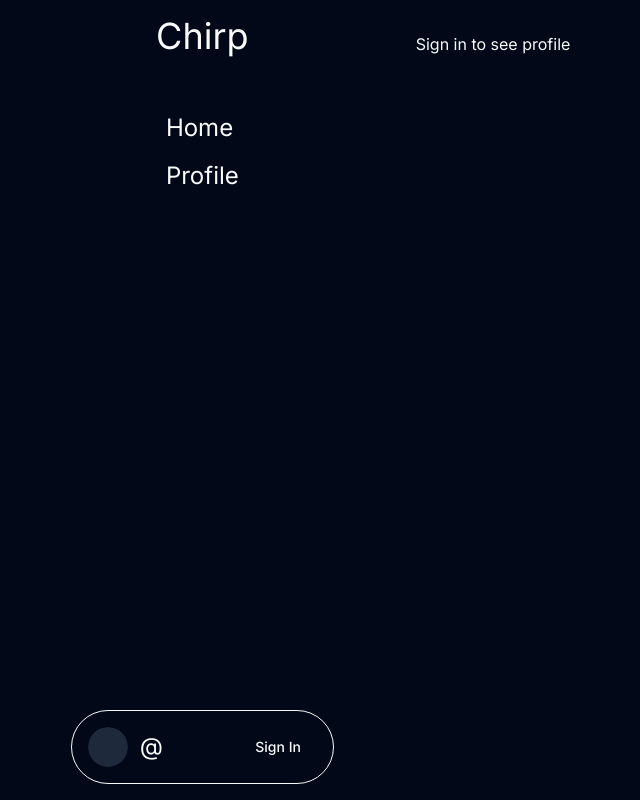
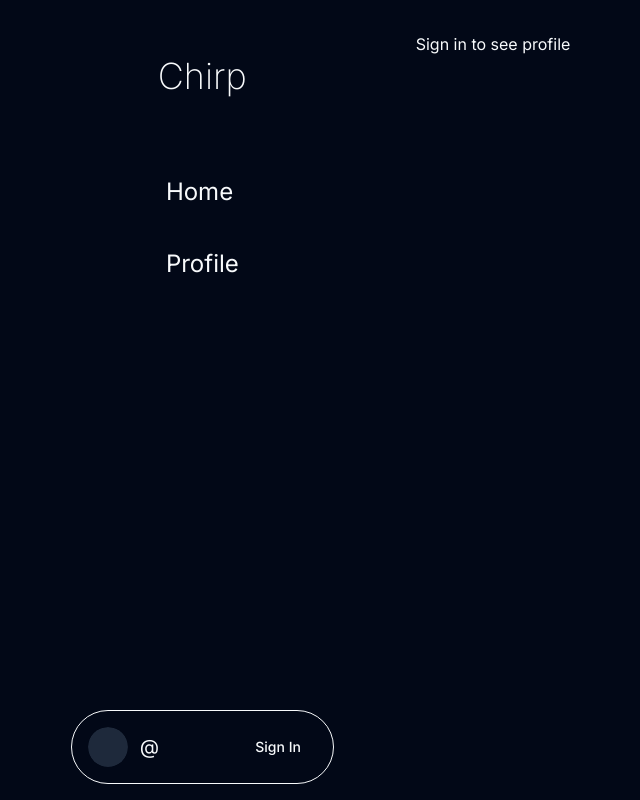
Before and after one commit to shiqui/chirp, a Next.js app: page /me in a window 1280 px wide. Shown: the whole page, without its empty margins (11-651 px from the left). Built offline with nearby package versions, Linux system fonts and the light colour scheme; no server answers.

Commit message:
Add basic responsiveness to layout

```diff
--- a/src/app/globals.css
+++ b/src/app/globals.css
@@ -72,6 +72,6 @@
   }
   body {
     @apply bg-background text-foreground;
-    scrollbar-gutter: stable both-edges;
+    scrollbar-gutter: stable;
   }
 }
--- a/src/app/layout.tsx
+++ b/src/app/layout.tsx
@@ -1,8 +1,9 @@
+import BottomNav from "@/components/home/bottom-nav";
+import SideNav from "@/components/home/side-nav";
 import type { Metadata } from "next";
 import { SessionProvider } from "next-auth/react";
 import { Inter } from "next/font/google";
 
-import SideNav from "../components/home/side-nav";
 import "./globals.css";
 
 const inter = Inter({ subsets: ["latin"] });
@@ -21,10 +22,10 @@ export default function RootLayout({
     <html lang="en">
       <body className={`${inter.className} dark overflow-x-hidden`}>
         <SessionProvider>
-          <div className="w-screen overflow-x-hidden">
+          <div className="w-screen min-h-screen">
             <SideNav />
             <div className="flex h-full min-h-screen w-full flex-row justify-center">
-              <div className="w-1/3 py-8">{children}</div>
+              <div className="w-full lg:w-1/3 py-8 z-10">{children}</div>
             </div>
           </div>
         </SessionProvider>
--- a/src/app/page.tsx
+++ b/src/app/page.tsx
@@ -1,5 +1,7 @@
 import CreatePostForm from "@/components/home/create-post-form";
 import { Feed } from "@/components/home/feed";
+
+export const dynamic = "force-dynamic";
 
 export default async function Home() {
   return (
--- /dev/null
+++ b/src/components/home/bottom-nav.tsx
@@ -0,0 +1,3 @@
+export default function BottomNav() {
+  return <div className="bg-slate-300 w-full">bot nav</div>;
+}
--- a/src/components/home/create-post-form.tsx
+++ b/src/components/home/create-post-form.tsx
@@ -28,7 +28,7 @@ export default function CreatePostForm() {
   }
 
   return (
-    <div className="sticky top-0 flex flex-col gap-3 bg-background pt-4 z-10">
+    <div className="sticky top-0 flex flex-col gap-3 bg-background pt-4 z-20">
       <div className="flex flex-row gap-3">
         <Avatar>
           <AvatarImage src={user.image ?? ""} />
--- a/src/components/home/feed.tsx
+++ b/src/components/home/feed.tsx
@@ -5,7 +5,7 @@ import { Post } from "./post";
 export const Feed = async () => {
   const posts = await getAllPosts();
   return (
-    <div className="flex flex-col overflow-y-auto">
+    <div className="flex flex-col overflow-y-auto z-10">
       {posts.map((post) => (
         <Post key={post.id} {...post} />
       ))}
--- a/src/components/home/side-nav.tsx
+++ b/src/components/home/side-nav.tsx
@@ -4,23 +4,23 @@ import { UserBadge } from "./user-badge";
 
 export default async function SideNav() {
   return (
-    <div className="fixed w-1/3 left-0 top-0">
-      <nav className="flex flex-col h-screen gap-14 p-4 items-center">
-        <h1 className="text-4xl text-">Chirp</h1>
-        <div className="grow">
+    <div className="fixed w-screen left-0 top-0">
+      <div className="hidden lg:block w-1/3">
+        <aside className="flex flex-col h-screen gap p-4 items-center">
+          <h1 className="text-4xl font-extralight mt-10 mb-20">Chirp</h1>
           <NavLinks />
-        </div>
-        <UserBadge />
-      </nav>
+          <UserBadge />
+        </aside>
+      </div>
     </div>
   );
 }
 
 function NavLinks() {
   return (
-    <div className="flex flex-col gap-4 text-2xl">
+    <nav className="grow flex flex-col gap-10 text-2xl">
       <Link href="/">Home</Link>
       <Link href="/me">Profile</Link>
-    </div>
+    </nav>
   );
 }
--- a/src/components/home/user-badge.tsx
+++ b/src/components/home/user-badge.tsx
@@ -16,7 +16,9 @@ export function UserBadge() {
         <AvatarFallback>{}</AvatarFallback>
       </Avatar>
 
-      <span className="grow text-2xl">@{user?.name}</span>
+      <span className="grow text-xl overflow-x-hidden whitespace-nowrap">
+        @{user?.name}
+      </span>
       {session ? <SignOutButton /> : <SignInButton />}
     </div>
   );
--- /dev/null
+++ b/src/db/actions/users.ts
@@ -0,0 +1,28 @@
+"use server";
+
+import { auth } from "@/auth";
+import { eq } from "drizzle-orm";
+import { revalidatePath } from "next/cache";
+
+import { db } from "..";
+import { users } from "../schema";
+
+export const updateUser = async (formData: FormData) => {
+  const session = await auth();
+  if (!session) {
+    throw new Error("Unauthorized");
+  }
+  if (!session?.user?.id) {
+    throw new Error("No user ID in session");
+  }
+  const userId = session.user.id;
+  const name = formData.get("name")?.toString();
+  if (!name) {
+    return "Name is required";
+  }
+  if (name.length > 50) {
+    return "Name is too long";
+  }
+  await db.update(users).set({ name: name }).where(eq(users.id, userId));
+  revalidatePath("/me");
+};
```
